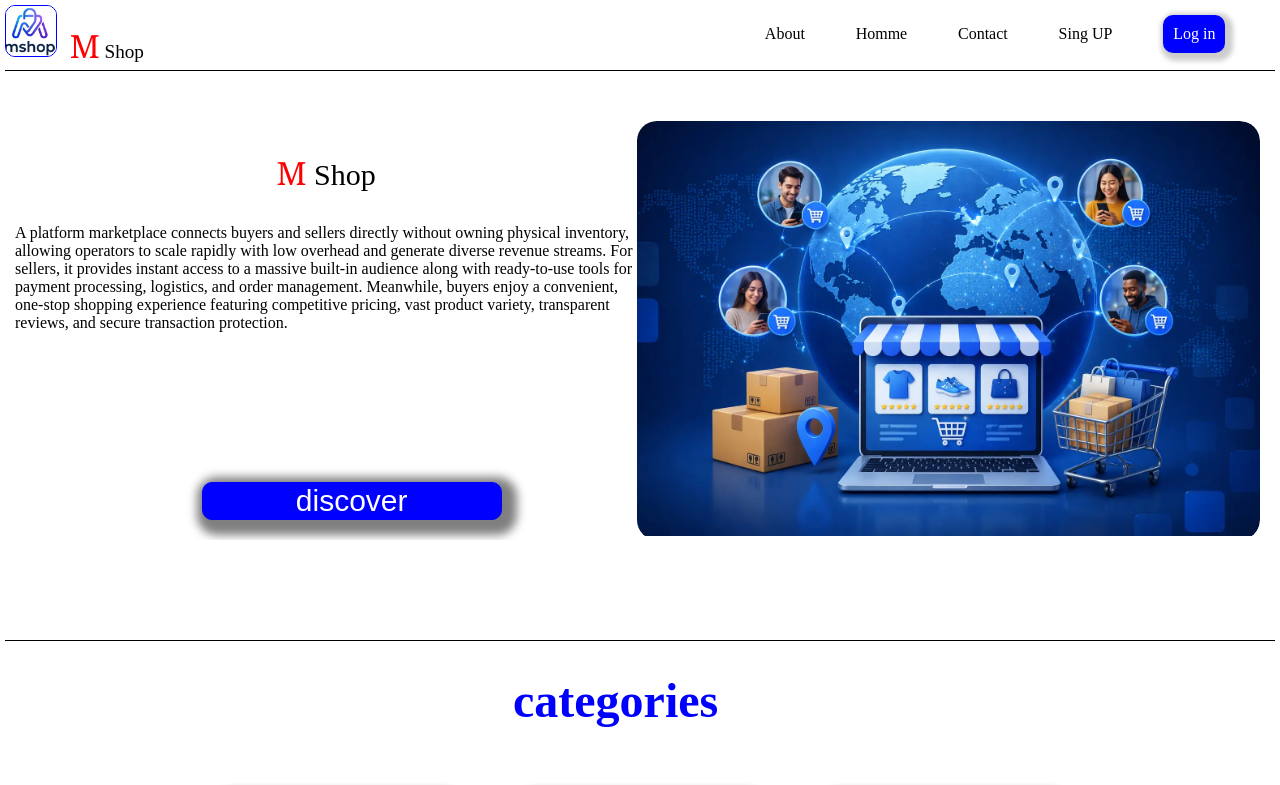
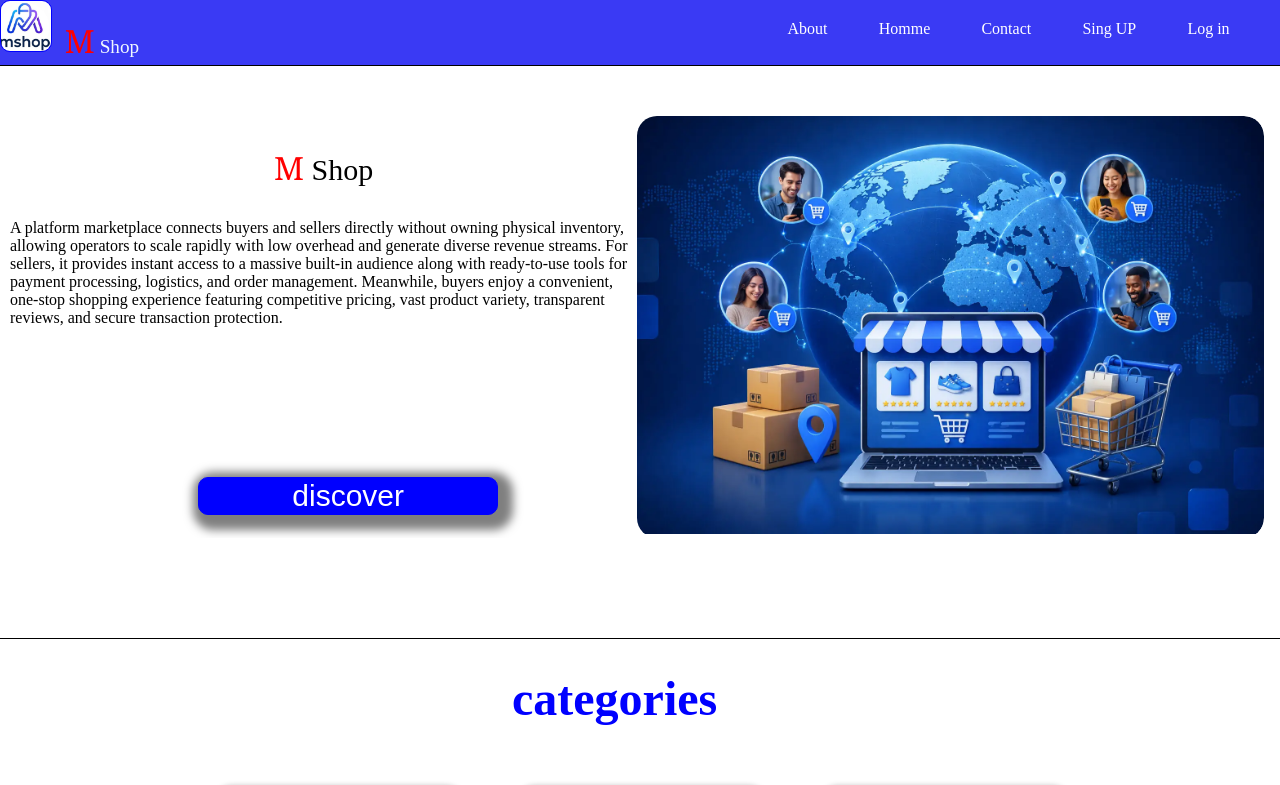
Before and after one commit to mohamedelhamdouni/store_web, a plain HTML site: page index.html in a window 1280 px wide. Shown: the top 785 px of the page. Drawn offline with Linux system fonts and the light colour scheme.

Commit message:
background chnaged

```diff
--- a/css/intro.css
+++ b/css/intro.css
@@ -1,8 +1,9 @@
 
 
 body{
-    margin: 5px;
+
     position: relative;
+   margin: 0;
 
 
 }
@@ -15,10 +16,12 @@ body{
 
 
 #head-of-page{
+
     height: 65px;
     display: flex;
     gap: 1%;
     border-bottom: 1px solid black;
+    background-color: rgb(58, 58, 244);
 
 }
 #icon-logo{
@@ -38,6 +41,7 @@ body{
 #icon-title{
     width: 10%;
     min-width: 80px;
+    color: aliceblue;
 
 }
 .m-shop{
@@ -71,14 +75,11 @@ body{
 
 .nav-header{
 text-decoration: none;
-color: black;
+color: white;
 
 
 }
-.nav-header:hover{
-    color: rgb(18, 14, 238);
-    border-bottom: 3px solid blue;
-}
+
 
 
 
@@ -238,14 +239,7 @@ justify-content: center;
     transform: translate(-4PX,-4PX)
 }
 
-#login{
-    background-color:blue;
-    color: white;
-            box-shadow: 3px 3px 5px 5px rgba(0,0,0,0.2);
-             border: 10px solid blue;
-    border-radius: 10px;
 
-}
 #cateh1{
 
 margin-left: 40%;
```
